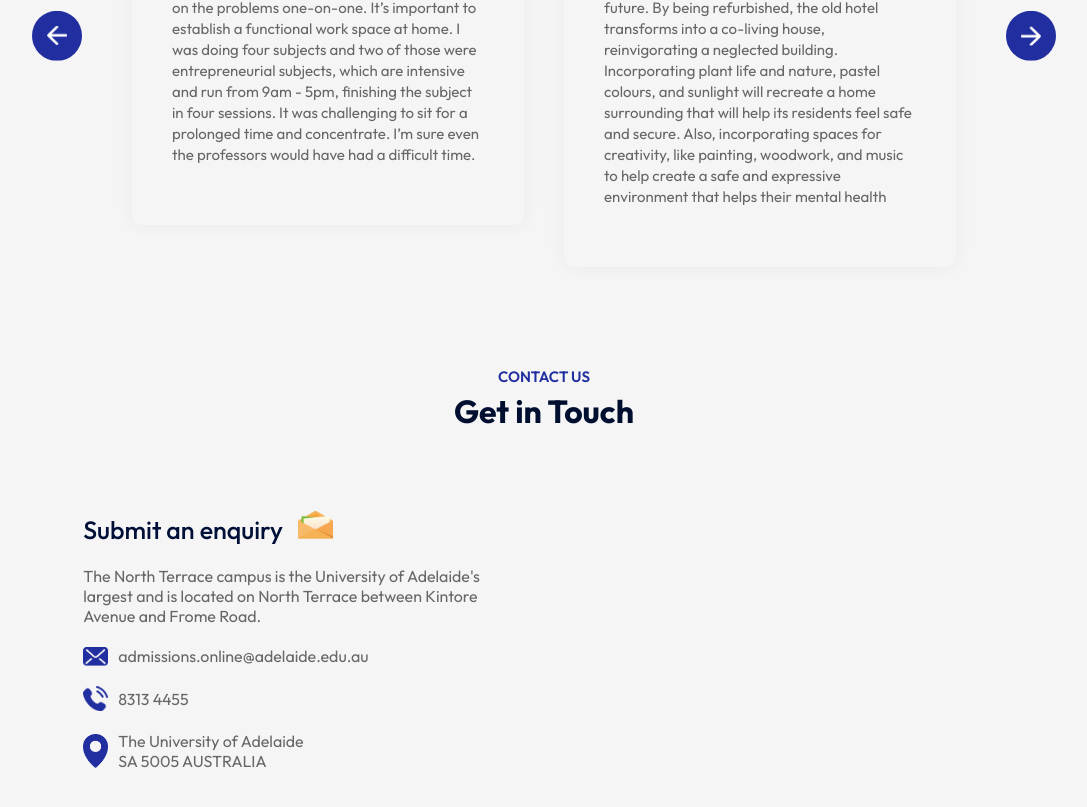
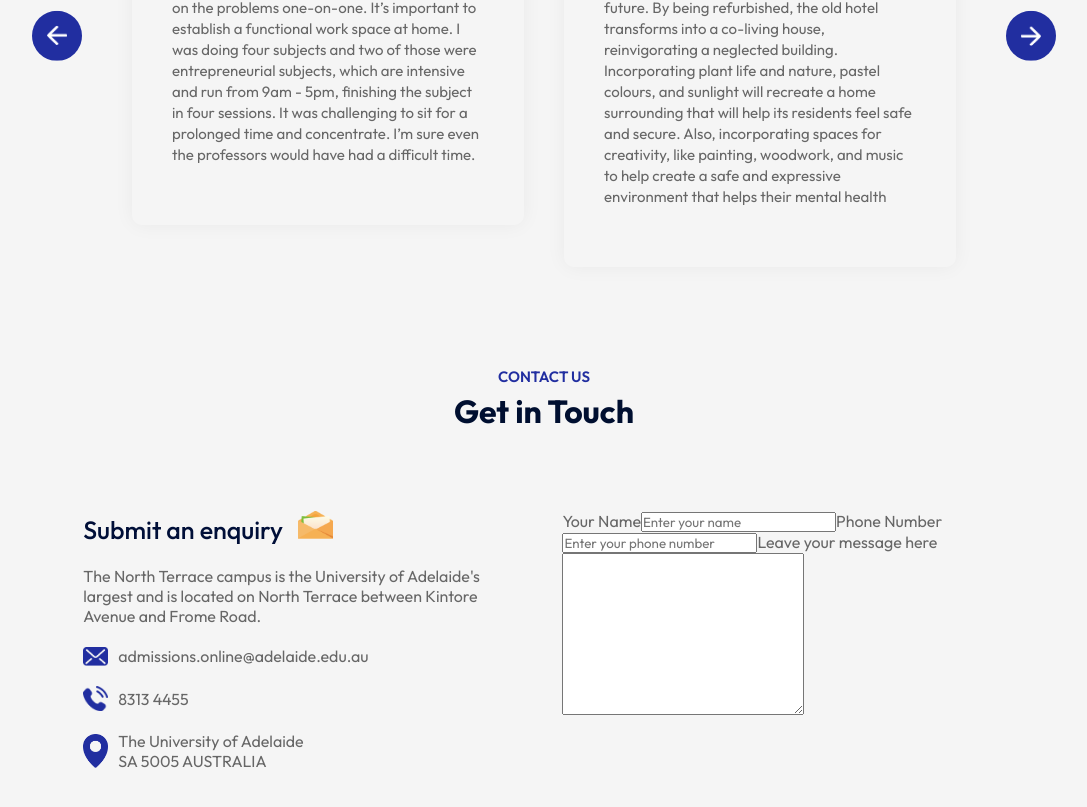
Before and after one commit to Sam2567/Business_page, a React (Vite) app: page / in a window 1280 px wide. Shown: the part 2752-3559 px from the top of the page, without its empty margins (96-1183 px from the left). Built offline with nearby package versions, Linux system fonts and the light colour scheme.

Commit message:
Add a contact form

```diff
--- a/src/Components/Contact/Contact.jsx
+++ b/src/Components/Contact/Contact.jsx
@@ -30,7 +30,26 @@ const Contact = () => {
           </li>
         </ul>
       </div>
-      <div className="contact-col"></div>
+      <div className="contact-col">
+        <form>
+          <label>Your Name</label>
+          <input
+            type="text"
+            name="name"
+            placeholder="Enter your name"
+            required
+          />
+          <label>Phone Number</label>
+          <input
+            type="tel"
+            name="phone"
+            placeholder="Enter your phone number"
+            required
+          />
+          <label>Leave your message here</label>
+          <textarea name="message" id="" cols="30" rows="10"></textarea>
+        </form>
+      </div>
     </div>
   );
 };
```
